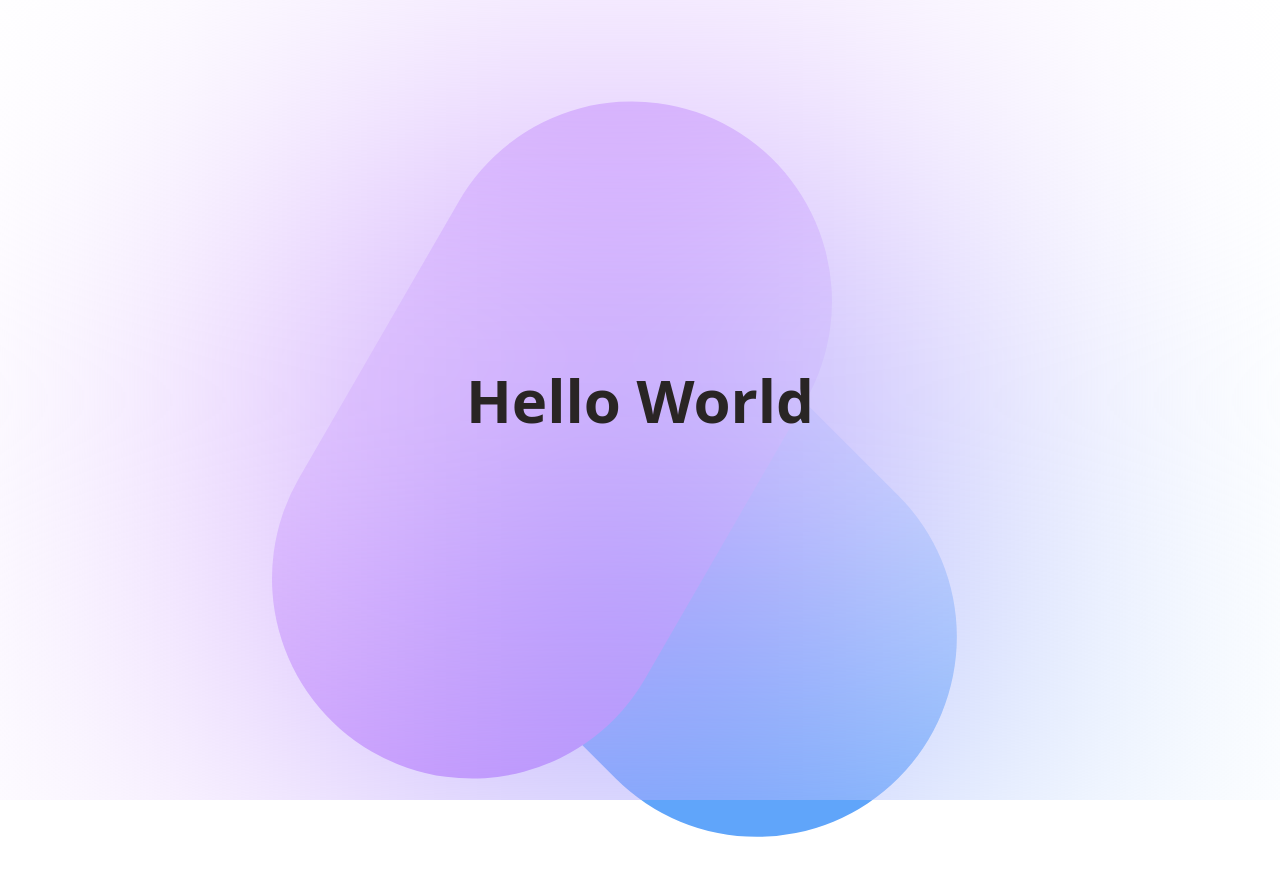
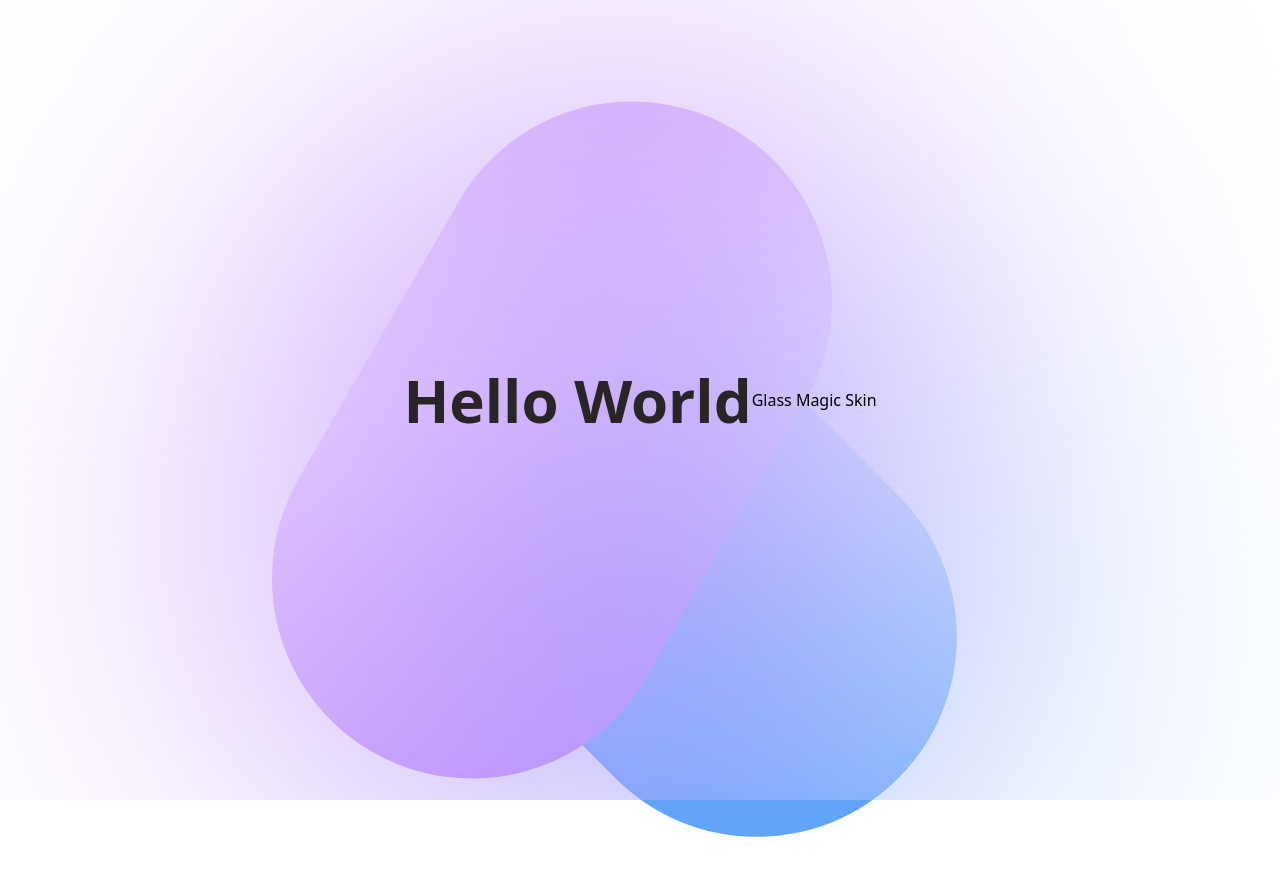
Before and after one commit to harvanchik/glassmagicskin, a website: page index.html in a window 1280 px wide. Drawn offline with Linux system fonts and the light colour scheme.

Commit message:
update title

```diff
--- a/index.html
+++ b/index.html
@@ -5,7 +5,7 @@
     <meta
       name="viewport"
       content="width=device-width, initial-scale=1.0, viewport-fit=cover" />
-    <title>TailwindCSS Static Site Template</title>
+    <title>Glass Magic Skin</title>
     <link rel="stylesheet" href="./assets/styles/styles.css" />
   </head>
 
@@ -19,6 +19,7 @@
     <!-- START: Main Section -->
     <section class="flex h-screen w-full items-center justify-center backdrop-blur-[190px]">
       <h1 class="text-6xl font-semibold text-stone-800">Hello World</h1>
+      <h2 class="text-3xl text-stone-500">Glass Magic Skin</h2>
     </section>
     <!-- END: Main Section -->
   </body>
```
